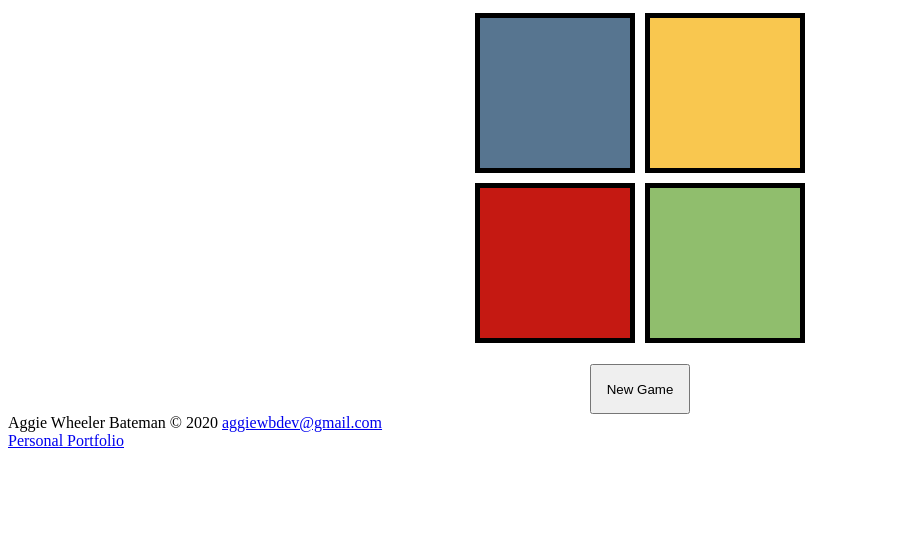
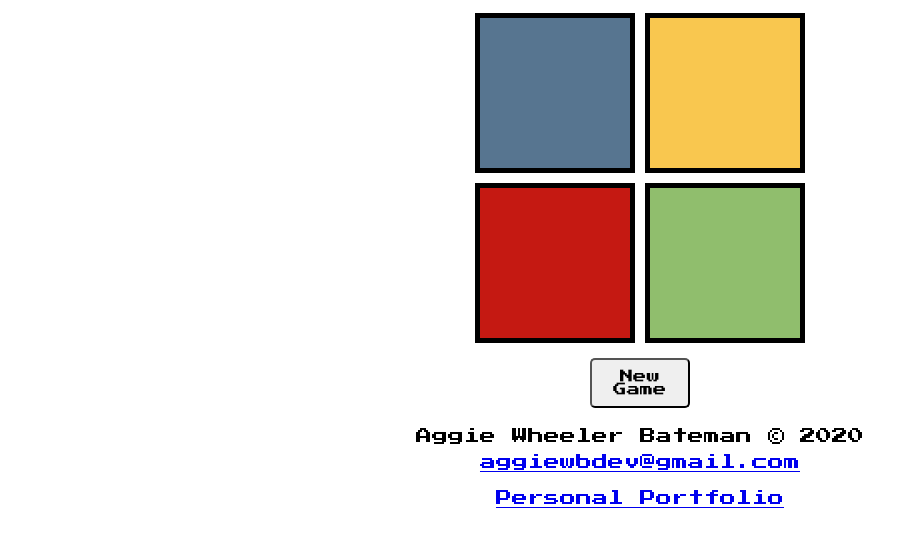
Before and after one commit to aggiewb/aggie-says, a plain HTML site: page index.html in a window 1280 px wide. Shown: the whole page, without its empty margins (0-917 px from the left). Drawn offline with Linux system fonts and the light colour scheme.

Commit message:
Add style for footer and a tag element
Add font-family and size
Add border radius to button element

```diff
--- a/css/style.css
+++ b/css/style.css
@@ -1,5 +1,15 @@
-p, button{
+p, button, footer, a{
     text-align: center;
+    font-family: 'Press Start 2P', cursive;
+    margin: 0.625rem; /* 10px */
+}
+
+footer {
+    margin: 1.250rem; /* 20px */
+}
+
+a {
+    display: block;
 }
 
 button{
@@ -7,6 +17,7 @@ button{
     margin: auto;
     width: 6.25rem; /* 100px */
     height: 3.125rem; /* 50px */
+    border-radius: 0.313rem; /* 5px */
 }
 
 .color-container{
```
